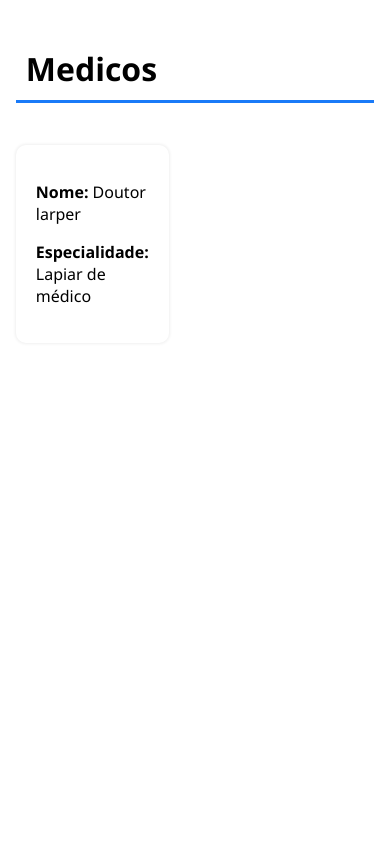
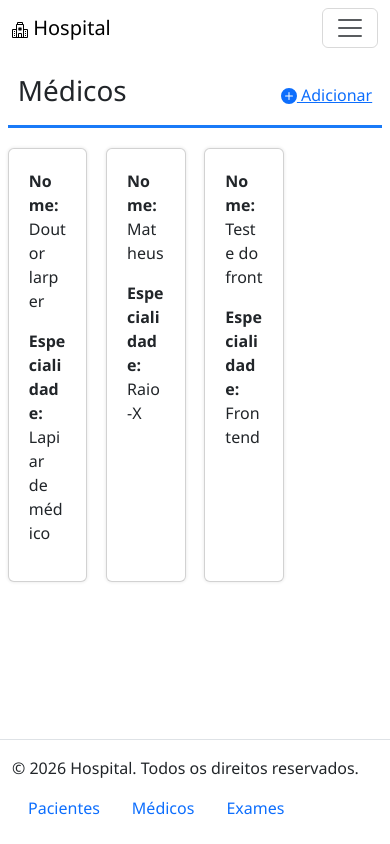
Before and after one commit to yuh-maeda/Projeto-Django, a Django app: page /medicos/ in a window 390 px wide. Run offline with Django 5.2, Linux system fonts and the light colour scheme; data comes from the database, SQL or seed files in the repository; some libraries are stand-ins or nearby versions.

Commit message:
feat: Adiciona formulários de criação e template base com navbar e footer

```diff
--- /dev/null
+++ b/hospital/static/hospital/css/list_view.css
@@ -0,0 +1,17 @@
+.cards{
+    display: grid;
+    grid-template-columns: repeat(4,1fr);
+    gap: 5%;
+}
+
+.card{
+    box-shadow: 0px 0px 3px 1px rgba(0, 0, 0, 0.062);
+    border-radius: 10px;
+    padding: 20px;
+    transition: all ease 0.2s;
+}
+
+.card:hover{
+    scale: 1.03;
+    border: 2px solid rgb(25, 122, 248);
+}
--- /dev/null
+++ b/hospital/static/hospital/css/style.css
@@ -0,0 +1,22 @@
+@import url(list_view.css);
+@import url(create_view.css);
+
+*{
+    box-sizing: border-box;
+    font-family: 'Segoe UI', Tahoma, Geneva, Verdana, sans-serif;
+}
+
+.title{
+    display: flex;
+    justify-content: space-between;
+    align-items: center;
+    padding: 10px;
+    border-bottom: 3px solid rgb(25, 122, 248);
+}
+
+section{
+    display: flex;
+    flex-direction: column;
+    padding: 2%;
+    gap: 20px;
+}
--- /dev/null
+++ b/hospital/templates/base.html
@@ -0,0 +1,23 @@
+{% load static %}
+<!DOCTYPE html>
+<html lang="pt-br">
+<head>
+    <meta charset="UTF-8">
+    <meta name="viewport" content="width=device-width, initial-scale=1.0">
+    <title>{% block title %}Hospital{% endblock %}</title>
+    <link rel="stylesheet" href="{% static 'hospital/css/style.css' %}">
+    <link href="https://cdn.jsdelivr.net/npm/bootstrap@6.0.0-alpha.1/dist/css/bootstrap.min.css" rel="stylesheet" integrity="sha384-B/GM4XqrwHnWXNOWMbloTmrYXZg10cakYGmpfsR/bbzQ6JAJI4ihuyADKLnBgrCe" crossorigin="anonymous">
+
+</head>
+<body class="d-flex flex-column min-vh-100">
+
+    {% include "partials/_navbar.html" %}
+
+    {% block content %}{% endblock %}
+
+    {% include "partials/_footer.html" %}
+
+    <script type="module" src="https://cdn.jsdelivr.net/npm/bootstrap@6.0.0-alpha.1/dist/js/bootstrap.bundle.min.js" integrity="sha384-1a/pXj49ZQ1aHEmrJ+gMw1otqoVsYwlEnlD8mIfY2TV03r20Y0CN7uqx1tQogjPL" crossorigin="anonymous"></script>
+
+</body>
+</html>
--- a/hospital/templates/hospital/medicos_list.html
+++ b/hospital/templates/hospital/medicos_list.html
@@ -1,12 +1,19 @@
-<!DOCTYPE html>
-<html lang="pt-BR">
-<head>
-    <meta charset="UTF-8">
-    <meta name="viewport" content="width=device-width, initial-scale=1.0">
-    <title>Lista de medicos</title>
-</head>
-<body>
-    <h1>Medicos</h1>
+{% extends "base.html" %}
+{% load static %}
+
+{% block title %}Medicos{% endblock %}
+
+{% block content %}
+    <section>
+        <div class="title">
+            <h1>Médicos</h1>
+            <a class="btn-solid theme-primary" href="{% url 'hospital:medico_create' %}">
+                <svg xmlns="http://www.w3.org/2000/svg" width="16" height="16" fill="currentColor" class="bi bi-plus-circle-fill" viewBox="0 0 16 16">
+                <path d="M16 8A8 8 0 1 1 0 8a8 8 0 0 1 16 0M8.5 4.5a.5.5 0 0 0-1 0v3h-3a.5.5 0 0 0 0 1h3v3a.5.5 0 0 0 1 0v-3h3a.5.5 0 0 0 0-1h-3z"/>
+                </svg>
+                Adicionar
+            </a>
+        </div>
 
         <div class="cards">
             {% for medico in medicos %}
@@ -16,43 +23,5 @@
             </article>
             {% endfor %}
         </div>
-</body>
-</html>
-
-<style>
-    *{
-        box-sizing: border-box;
-        font-family: 'Segoe UI', Tahoma, Geneva, Verdana, sans-serif;
-    }
-
-    h1{
-        padding: 10px;
-        border-bottom: 3px solid rgb(25, 122, 248) ;
-    }
-
-    body{
-        display: flex;
-        flex-direction: column;
-        padding: 2%;
-        gap: 20px;
-    }
-
-    .cards{
-        display: grid;
-        grid-template-columns: repeat(3,1fr);
-        gap: 20%;
-    }
-
-    .card{
-        box-shadow: 0px 0px 3px 1px rgba(0, 0, 0, 0.062);
-        border-radius: 10px;
-        padding: 20px;
-        transition: all ease 0.2s;
-    }
-
-    .card:hover{
-        padding: 23px;
-        border: 2px solid rgb(25, 122, 248);
-    }
-
-</style>
+    </section>
+{% endblock %}
--- /dev/null
+++ b/hospital/templates/partials/_footer.html
@@ -0,0 +1,11 @@
+<footer class="mt-auto py-3 bg-1 fg-2 border-top">
+    <div class="container-fluid d-flex flex-wrap justify-content-between align-items-center gap-2">
+        <span>&copy; {% now "Y" %} Hospital. Todos os direitos reservados.</span>
+
+        <nav class="nav">
+            <a class="nav-link" href="{% url 'hospital:pacientes_list' %}">Pacientes</a>
+            <a class="nav-link" href="{% url 'hospital:medicos_list' %}">Médicos</a>
+            <a class="nav-link" href="{% url 'hospital:exames_list' %}">Exames</a>
+        </nav>
+    </div>
+</footer>
--- /dev/null
+++ b/hospital/templates/partials/_navbar.html
@@ -0,0 +1,37 @@
+<nav class="navbar sm:navbar-expand bg-1 fg-2">
+    <div class="container-fluid">
+        <a class="navbar-brand" href="#">
+            <svg xmlns="http://www.w3.org/2000/svg" width="16" height="16" fill="currentColor" class="bi bi-hospital" viewBox="0 0 16 16">
+            <path d="M8.5 5.034v1.1l.953-.55.5.867L9 7l.953.55-.5.866-.953-.55v1.1h-1v-1.1l-.953.55-.5-.866L7 7l-.953-.55.5-.866.953.55v-1.1zM13.25 9a.25.25 0 0 0-.25.25v.5c0 .138.112.25.25.25h.5a.25.25 0 0 0 .25-.25v-.5a.25.25 0 0 0-.25-.25zM13 11.25a.25.25 0 0 1 .25-.25h.5a.25.25 0 0 1 .25.25v.5a.25.25 0 0 1-.25.25h-.5a.25.25 0 0 1-.25-.25zm.25 1.75a.25.25 0 0 0-.25.25v.5c0 .138.112.25.25.25h.5a.25.25 0 0 0 .25-.25v-.5a.25.25 0 0 0-.25-.25zm-11-4a.25.25 0 0 0-.25.25v.5c0 .138.112.25.25.25h.5A.25.25 0 0 0 3 9.75v-.5A.25.25 0 0 0 2.75 9zm0 2a.25.25 0 0 0-.25.25v.5c0 .138.112.25.25.25h.5a.25.25 0 0 0 .25-.25v-.5a.25.25 0 0 0-.25-.25zM2 13.25a.25.25 0 0 1 .25-.25h.5a.25.25 0 0 1 .25.25v.5a.25.25 0 0 1-.25.25h-.5a.25.25 0 0 1-.25-.25z"/>
+            <path d="M5 1a1 1 0 0 1 1-1h4a1 1 0 0 1 1 1v1a1 1 0 0 1 1 1v4h3a1 1 0 0 1 1 1v7a1 1 0 0 1-1 1H1a1 1 0 0 1-1-1V8a1 1 0 0 1 1-1h3V3a1 1 0 0 1 1-1zm2 14h2v-3H7zm3 0h1V3H5v12h1v-3a1 1 0 0 1 1-1h2a1 1 0 0 1 1 1zm0-14H6v1h4zm2 7v7h3V8zm-8 7V8H1v7z"/>
+            </svg>
+            Hospital
+        </a>
+        <button class="btn-icon navbar-toggler" type="button" data-bs-toggle="drawer" data-bs-target="#navbarNavAltMarkup" aria-controls="navbarNavAltMarkup" aria-expanded="false" aria-label="Toggle navigation">
+        <span class="navbar-toggler-icon" aria-hidden="true"></span>
+        </button>
+        <dialog class="drawer drawer-end" tabindex="-1" id="navbarNavAltMarkup" aria-labelledby="navbarNavAltMarkupLabel">
+        <div class="drawer-header">
+            <h5 class="drawer-title" id="navbarNavAltMarkupLabel">Menu</h5>
+            <button type="button" class="btn-close" data-bs-dismiss="drawer" aria-label="Close"></button>
+        </div>
+
+        {% with rota=request.resolver_match.url_name %}
+        <div class="nav nav-pills navbar-nav">
+            <a class="nav-link {% if rota == 'pacientes_list' or rota == 'paciente_create' %}active{% endif %}"
+            {% if rota == 'pacientes_list' or rota == 'paciente_create' %}aria-current="page"{% endif %}
+            href="{% url 'hospital:pacientes_list' %}">Pacientes</a>
+
+            <a class="nav-link {% if rota == 'medicos_list' or rota == 'medico_create' %}active{% endif %}"
+            {% if rota == 'medicos_list' or rota == 'medico_create' %}aria-current="page"{% endif %}
+            href="{% url 'hospital:medicos_list' %}">Médicos</a>
+
+            <a class="nav-link {% if rota == 'exames_list' or rota == 'exame_create' %}active{% endif %}"
+            {% if rota == 'exames_list' or rota == 'exame_create' %}aria-current="page"{% endif %}
+            href="{% url 'hospital:exames_list' %}">Exames</a>
+        </div>
+        {% endwith %}
+
+        </dialog>
+    </div>
+</nav>
--- a/hospital/urls.py
+++ b/hospital/urls.py
@@ -1,10 +1,15 @@
 from django.urls import path
-from hospital.views import pacienteListView, examesListView, medicosListView
+from hospital.views import pacientesListView, pacientesCreateView, examesListView, examesCreateView, medicosListView, medicosCreateView
 
 app_name = "hospital"
 
 urlpatterns = [
-    path('pacientes/', pacienteListView.as_view(), name="pacientes_list"),
+    path('pacientes/', pacientesListView.as_view(), name="pacientes_list"),
+    path("pacientes/novo/", pacientesCreateView.as_view(), name="paciente_create"),
+
     path('exames/', examesListView.as_view(), name="exames_list"),
+    path("exames/novo/", examesCreateView.as_view(), name="exame_create"),
+
     path('medicos/', medicosListView.as_view(), name="medicos_list"),
+    path("medicos/novo/", medicosCreateView.as_view(), name="medico_create"),
 ]
--- a/hospital/views.py
+++ b/hospital/views.py
@@ -1,21 +1,42 @@
 from django.shortcuts import render
-from django.views.generic import ListView
+from django.urls import reverse_lazy
+from django.views.generic import ListView, CreateView
+from hospital.forms import PacienteForm, ExameForm, MedicoForm
 from hospital.models import Pacientes, Exames, Medicos
 
 # Create your views here.
-class pacienteListView(ListView):
+class pacientesListView(ListView):
     model = Pacientes
     template_nome = "hospital/pacientes_list.html"
     context_object_name = "pacientes"
     paginate_by = 5
+
+class pacientesCreateView(CreateView):
+    model = Pacientes
+    form_class = PacienteForm
+    template_name = "hospital/paciente_form_create.html"
+    success_url = reverse_lazy("hospital:pacientes_list")
+
 
 class examesListView(ListView):
     model = Exames
     template_nome = "hospital/exames_list.html"
     context_object_name = "exames"
 
+class examesCreateView(CreateView):
+    model = Exames
+    form_class = ExameForm
+    template_name = "hospital/exame_form_create.html"
+    success_url = reverse_lazy("hospital:exames_list")
+
 class medicosListView(ListView):
     model = Medicos
     template_nome = "hospital/medicos_list.html"
     context_object_name = "medicos"
     paginate_by = 5
+
+class medicosCreateView(CreateView):
+    model = Medicos
+    form_class = MedicoForm
+    template_name = "hospital/medico_form_create.html"
+    success_url = reverse_lazy("hospital:medicos_list")
```
Also changed, not shown: hospital/forms.py (added, +18 -0 lines), hospital/templates/hospital/exame_form_create.html (added, +23 -0 lines), hospital/templates/hospital/exames_list.html (+19 -50 lines), hospital/templates/hospital/medico_form_create.html (added, +23 -0 lines), hospital/templates/hospital/paciente_form_create.html (added, +23 -0 lines), hospital/templates/hospital/pacientes_list.html (+17 -48 lines), db.sqlite3, hospital-fill.svg (added), hospital/migrations/0003_rename_exame_exames.py (added), hospital/static/hospital/css/create_view.css (added). Lines whose indentation alone changed are shown as unchanged.
